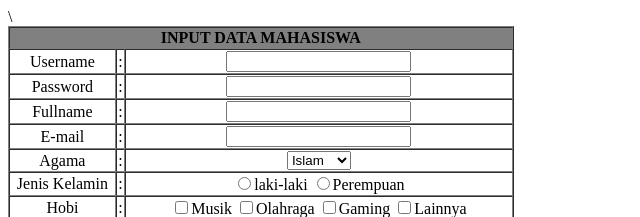
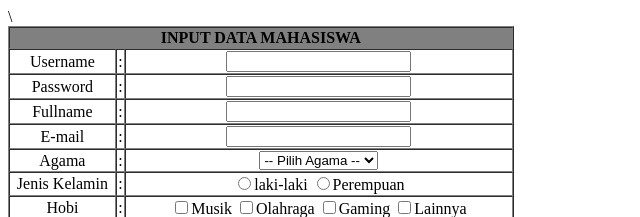
Before and after one commit to rikirikandi/itw2023_233040025, a plain HTML site: page latihan/latihan2/L2b233040025.html in a window 1280 px wide. Shown: the top 217 px of the page, 0-640 px from the left. Drawn offline with Linux system fonts and the light colour scheme.

Commit message:
L2b233040025.html

```diff
--- a/latihan/latihan2/L2b233040025.html
+++ b/latihan/latihan2/L2b233040025.html
@@ -34,11 +34,14 @@
             <td>Agama</td>
             <td>:</td>
             <td>
-                <select name="Agama">
-                <option value="islam">Islam</option>
-                <option value="kristen">Kristen</option>
-                <option value="hindu">Hindu</option>
-                <option value="budha">Budha</option>
+                <select>
+                    <option name="agama">-- Pilih Agama --</option>
+                    <option value="islam">Islam</option>
+                    <option value="kristen">Kristen</option>
+                    <option value="katolik">Katolik</option>
+                    <option value="hindu">Hindu</option>
+                    <option value="buddha">Buddha</option>
+                    <option value="khonghucu">Khonghucu</option>
                 </select>
             </td>
         </tr>
```
